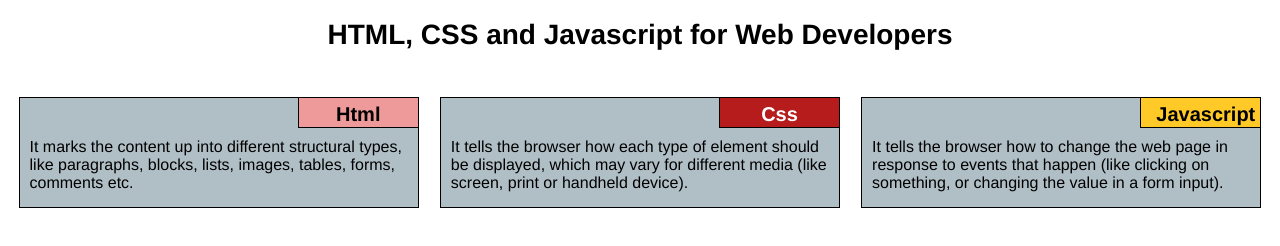
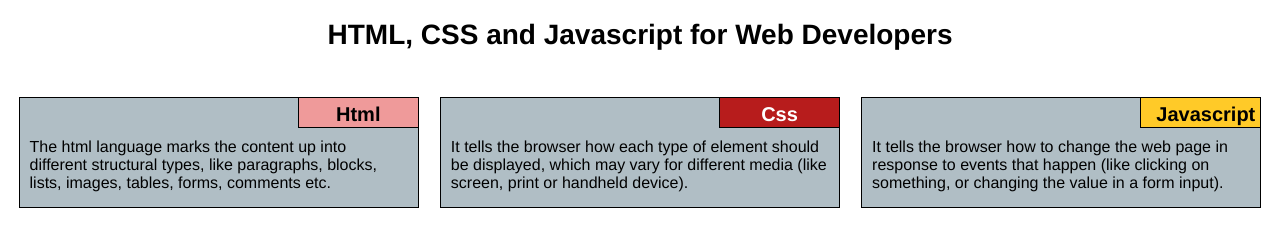
Before and after one commit to kajetanscg/coursera-ex, a plain HTML site: page module2/index.html in a window 1280 px wide. Drawn offline with Linux system fonts and the light colour scheme.

Commit message:
some adjustment in the test of the sections

```diff
--- a/module2/index.html
+++ b/module2/index.html
@@ -9,7 +9,7 @@
 <h1>HTML, CSS and Javascript for Web Developers</h1>
 <div class="row" >
     <div class = "col-lg-4 col-md-6 col-sm-12">
-        <p id="p1">It marks the content up into different structural types, like paragraphs, blocks, lists, images, tables, forms, comments etc.
+        <p id="p1">The html language marks the content up into different structural types, like paragraphs, blocks, lists, images, tables, forms, comments etc.
             <p1 id = "title_p1">html</p1>
         </p>
     </div>
```
